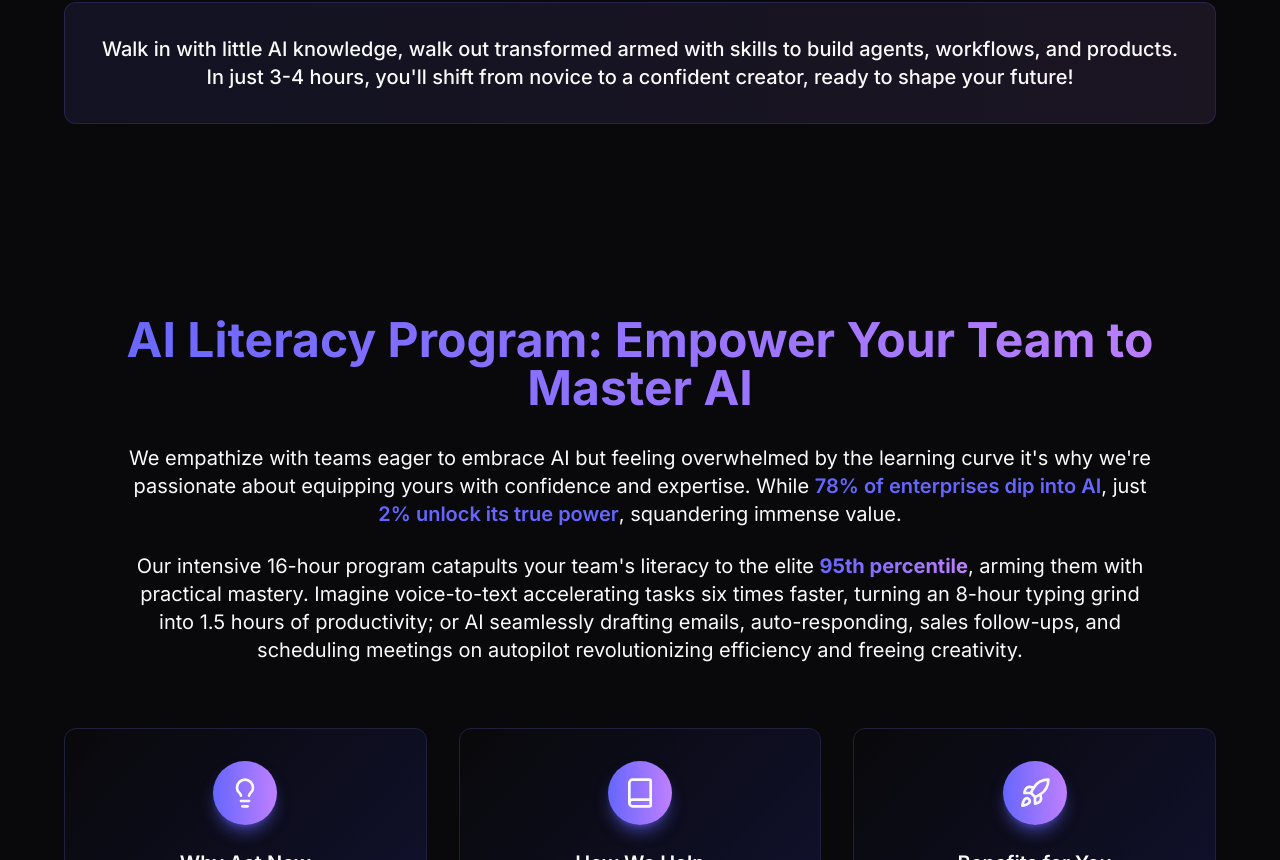
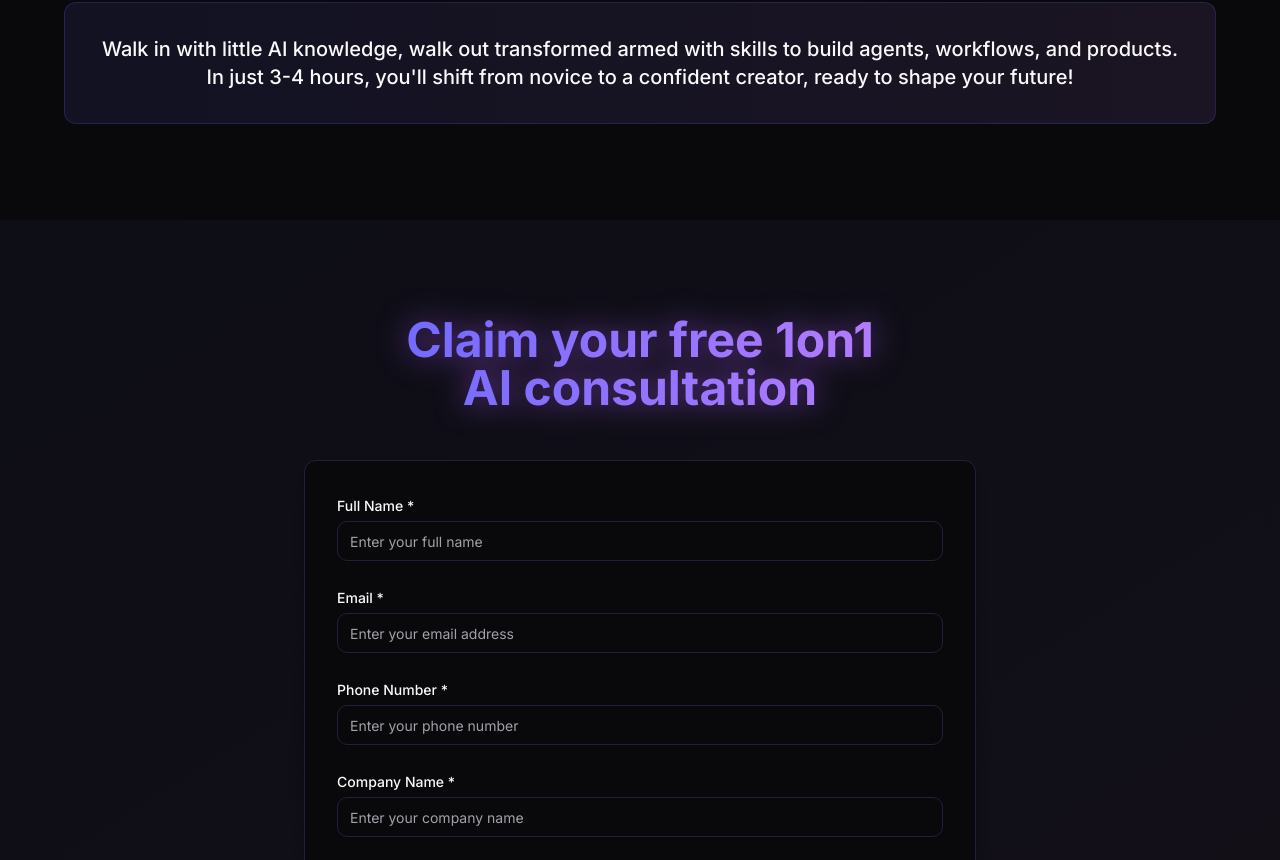
Before and after one commit to Kambaain/kambaa-ai-landingpage, a React (Vite) app: page / in a window 1280 px wide. Shown: the part 1940-2800 px from the top of the page. Built offline with nearby package versions, Linux system fonts and the light colour scheme.

Commit message:
Remove section
Removed the "AI Literacy Program" section from the page.
-edited src/pages/Index.tsx

```diff
--- a/src/pages/Index.tsx
+++ b/src/pages/Index.tsx
@@ -1,7 +1,6 @@
 import Hero from "@/components/Hero";
 import AIConsultation from "@/components/AIConsultation";
 import WhatYoullLearn from "@/components/WhatYoullLearn";
-import AILiteracy from "@/components/AILiteracy";
 import ContactForm from "@/components/ContactForm";
 import Footer from "@/components/Footer";
 
@@ -11,7 +10,6 @@ const Index = () => {
       <Hero />
       <AIConsultation />
       <WhatYoullLearn />
-      <AILiteracy />
       <ContactForm />
       <Footer />
     </div>
```
